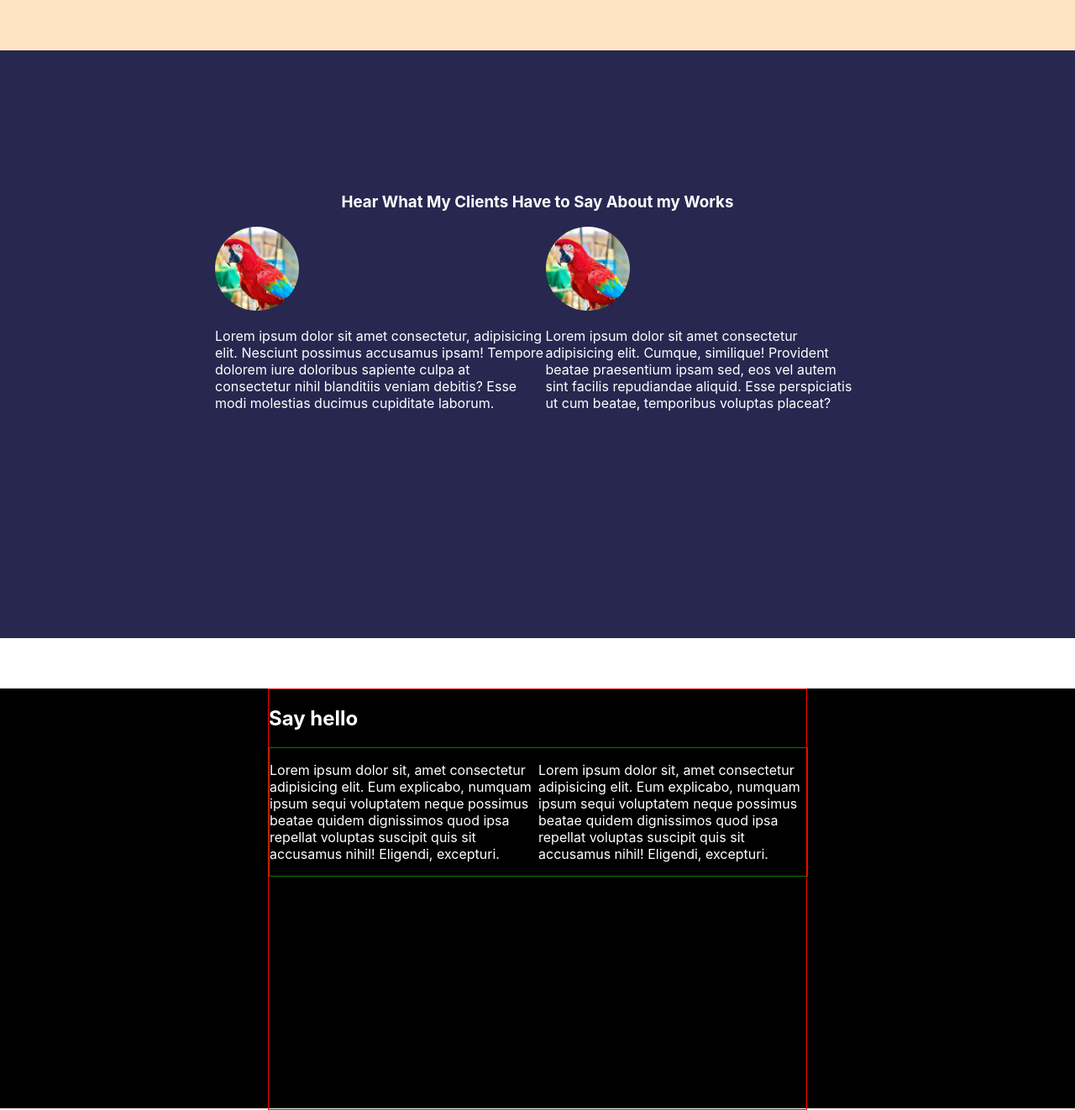
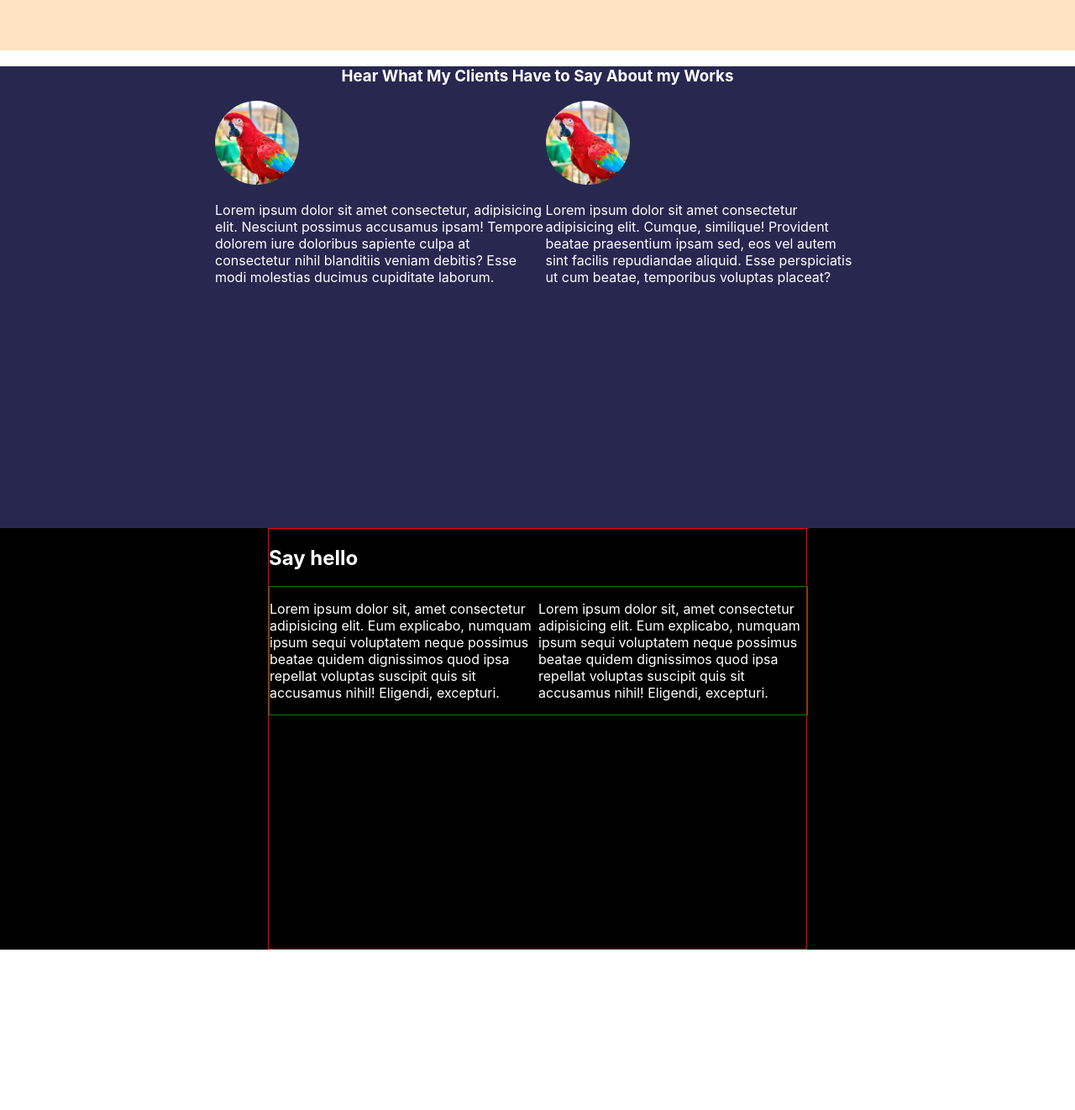
Before and after one commit to Muelji/myportfoliowebsite, a React (Create React App) app: page / in a window 1280 px wide. Shown: the part 3568-4890 px from the top of the page at 84% size. After the commit the page ends 4699 px from the top, so only its background shows below. Built offline with nearby package versions, Linux system fonts and the light colour scheme.

Commit message:
working on test componenet

```diff
--- a/src/Components/Footer.css
+++ b/src/Components/Footer.css
@@ -3,7 +3,6 @@
 .genfoot{
     background-color: black;
     color: white;
-    height: 500px;
 }
 
 .divf{
--- a/src/Components/Test.css
+++ b/src/Components/Test.css
@@ -1,8 +1,13 @@
 .gentest{
     background-color: rgb(39, 39, 80);
+    color: white;
+
+}
+
+.gen1{
+
     height: 550px;
-    color: white;
-    padding-top: 150px;
+
 }
 
 .hdiv{
--- a/src/Components/Test.jsx
+++ b/src/Components/Test.jsx
@@ -8,6 +8,7 @@ import "./Test.css"
 function Test() {
   return (
     <div className='gentest'>
+         <div className='gen1'>
              <div className='hdiv'><h3>Hear What My Clients Have to Say About my Works</h3></div>
              <div className='divtest'>
                   <div>
@@ -19,7 +20,7 @@ function Test() {
                      <img src={p} alt="p2" className='imgp' />
                       <p>Lorem ipsum dolor sit amet consectetur adipisicing elit. Cumque, similique! Provident beatae praesentium ipsam sed, eos vel autem sint facilis repudiandae aliquid. Esse perspiciatis ut cum beatae, temporibus voluptas placeat?</p>
                   </div>
-
+             </div>
        </div>
       <Footer/>
     </div>
```
Lines whose indentation alone changed are shown as unchanged.
